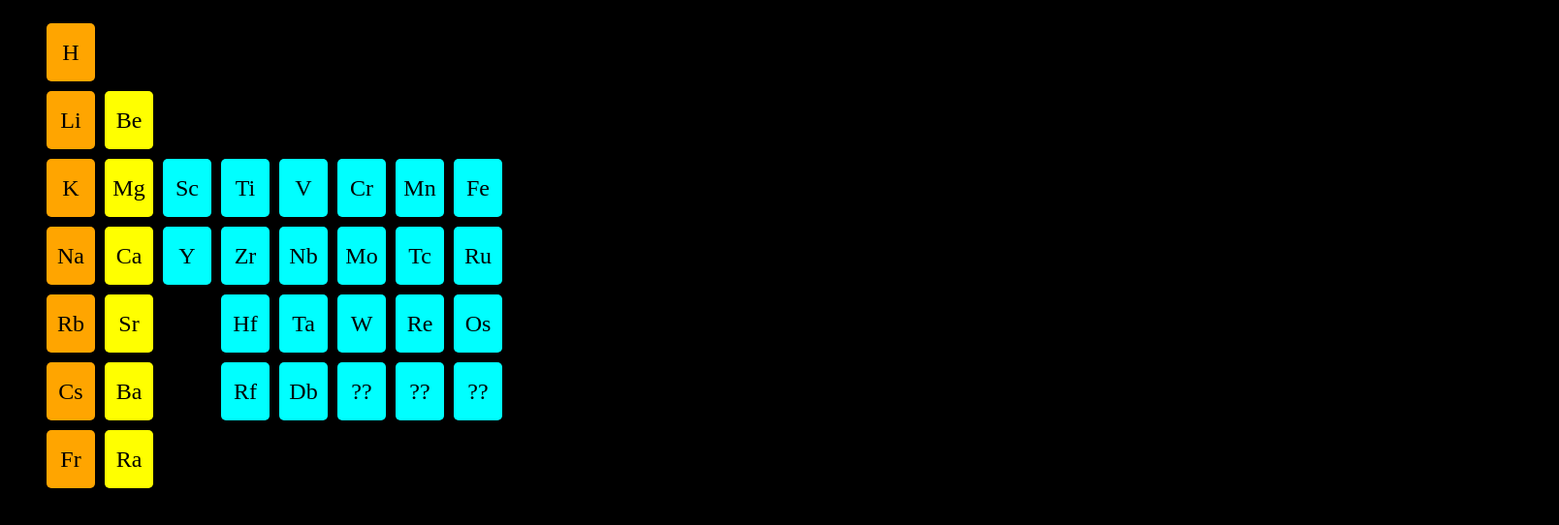
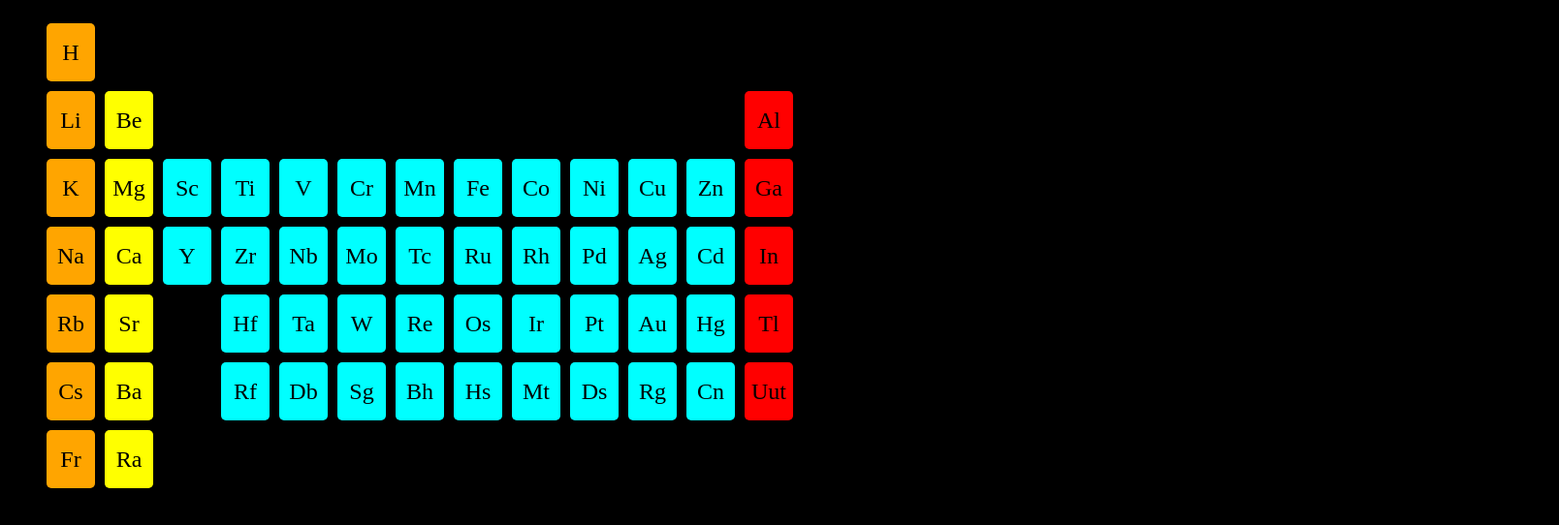
Before and after one commit to rainbough/periodic_table_css, a plain HTML site: page index.html in a window 1280 px wide. Shown: the whole page at 97% size, 1608 px wide, since content can reach past the window. Drawn offline with Linux system fonts and the light colour scheme.

Commit message:
add more metals

```diff
--- a/index.html
+++ b/index.html
@@ -62,7 +62,7 @@
 					<p>Cr</p>
 					<p>Mo</p>
 					<p>W</p>
-					<p>??</p>
+					<p>Sg</p>
 
 				</ul>
 
@@ -72,21 +72,75 @@
 					<p>Mn</p>
 					<p>Tc</p>
 					<p>Re</p>
-					<p>??</p>
+					<p>Bh</p>
 
 				</ul>
 
 			</section>
-				<section class="tm" id="Fe">
+				<section class="tm" id="fe">
 				<ul>
 					<p>Fe</p>
 					<p>Ru</p>
 					<p>Os</p>
-					<p>??</p>
+					<p>Hs</p>
 
 				</ul>
 
 			</section>
+			<section class="tm" id="co">
+				<ul>
+					<p>Co</p>
+					<p>Rh</p>
+					<p>Ir</p>
+					<p>Mt</p>
+
+				</ul>
+
+			</section>
+			<section class="tm" id="ni">
+				<ul>
+					<p>Ni</p>
+					<p>Pd</p>
+					<p>Pt</p>
+					<p>Ds</p>
+
+				</ul>
+
+			</section>
+			<section class="tm" id="cu">
+				<ul>
+					<p>Cu</p>
+					<p>Ag</p>
+					<p>Au</p>
+					<p>Rg</p>
+
+				</ul>
+
+			</section>
+					<section class="tm" id="zn">
+				<ul>
+
+					<p>Zn</p>
+					<p>Cd</p>
+					<p>Hg</p>
+					<p>Cn</p>
+
+				</ul>
+
+			</section>
+					<section class="pm" id="al">
+				<ul>
+					<p>Al</p>
+					<p>Ga</p>
+					<p>In</p>
+					<p>Tl</p>
+					<p>Uut</p>
+
+				</ul>
+
+			</section>
+
+
 			</div>
 		</div>
 	</body>
--- a/style.css
+++ b/style.css
@@ -1,5 +1,6 @@
 body{
 	background-color: black;
+	width: 1600px;
 }
 section p{
 	border-radius: 5px;
@@ -11,8 +12,9 @@ section p{
 	line-height: 2.5;
 	font-size: 24px;
 	text-align: center;
+	list-style: none;
+}
 
-}
 section:hover{
 
 
@@ -41,6 +43,11 @@ section:hover{
 	margin: 140px 0 0 0;
 
 }
+.pm{
+	float: left;
+	margin: 70px 0 0 0;
+
+}
 
 .alkali p:hover{
 	background-color: purple;
@@ -49,3 +56,7 @@ section:hover{
 	background-color: teal;
 	color: white;
 }
+.pm p{
+
+	background-color: red;
+}
```
